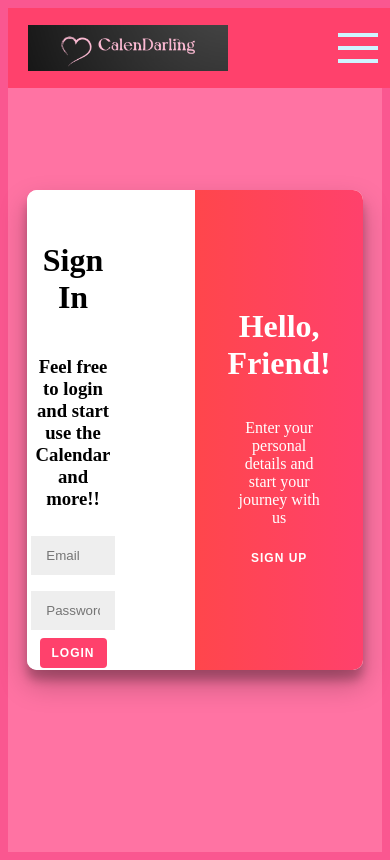
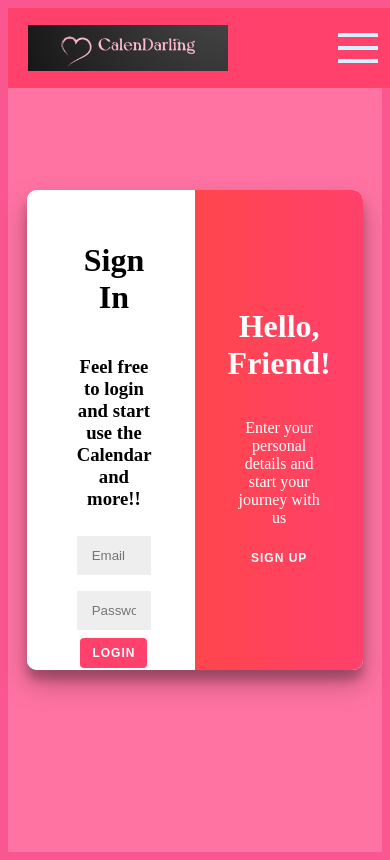
Before and after one commit to TwiceG/calendarling, a React (Vite) app: page /login-register in a window 390 px wide. Built offline with nearby package versions, Linux system fonts and the light colour scheme; no server answers.

Commit message:
adjust layout for smaller screens for authform

```diff
--- a/src/style/AuthForm.css
+++ b/src/style/AuthForm.css
@@ -251,9 +251,16 @@ footer a {
         width: 90%; /* Take up 90% of the screen width */
     }
     .form-container{
-        margin-left: -9%;
+        justify-content: center;
+        align-items: center;
     }
+
 }
+@media (max-width: 440px) {
+    .container.right-panel-active .sign-up-container {
+        transform: translateX(85%);
+    }
+    }
 
 .loader {
     border: 4px solid rgba(255, 255, 255, 0.3);
```
